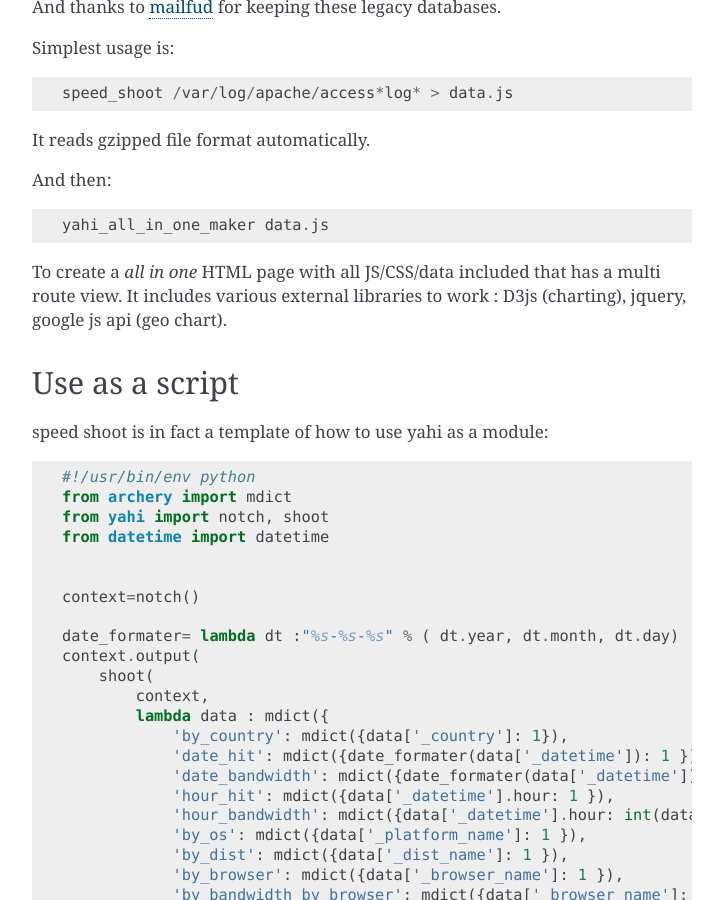
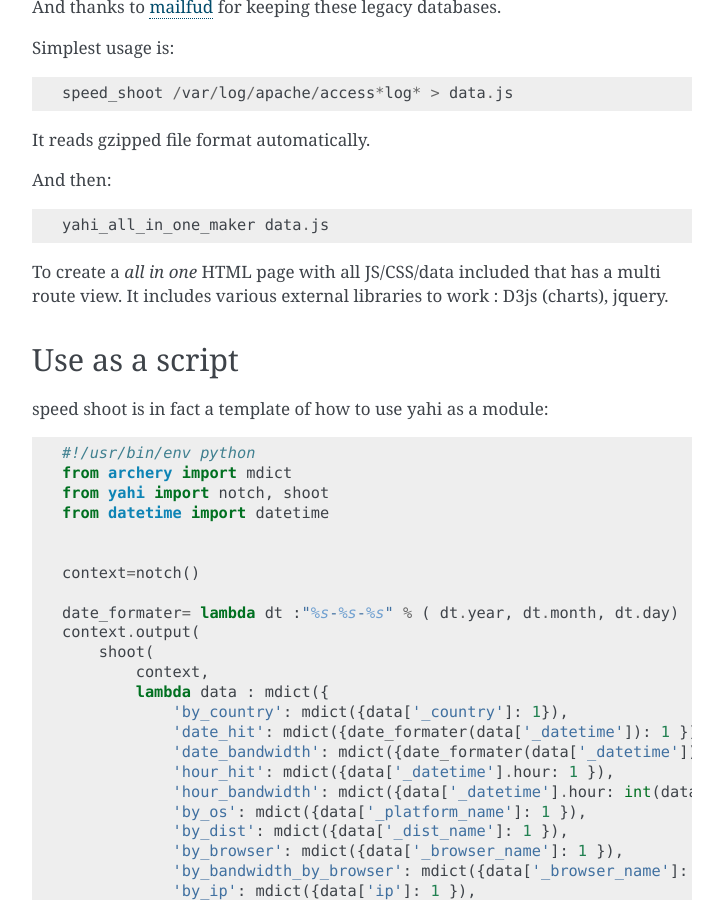
Before and after one commit to jul/yahi, a Sphinx documentation site: the page built from docs/source/intro.rst, in a window 1280 px wide and 900 px high, scrolled down 862 px. Shown: the whole window, without its empty margins (388-1111 px from the left). Built offline with Sphinx 7.4.7, drawn with Linux system fonts in a browser that asks for light colours.

Commit message:
google js api is gone

```diff
--- a/docs/source/intro.rst
+++ b/docs/source/intro.rst
@@ -54,7 +54,7 @@ And then::
     yahi_all_in_one_maker data.js
 
 To create a *all in one* HTML page with all JS/CSS/data included that has a multi route view.
-It includes various external libraries to work : D3js (charting), jquery, google js api (geo chart).
+It includes various external libraries to work : D3js (charts), jquery.
 
 
 Use as a script
```
